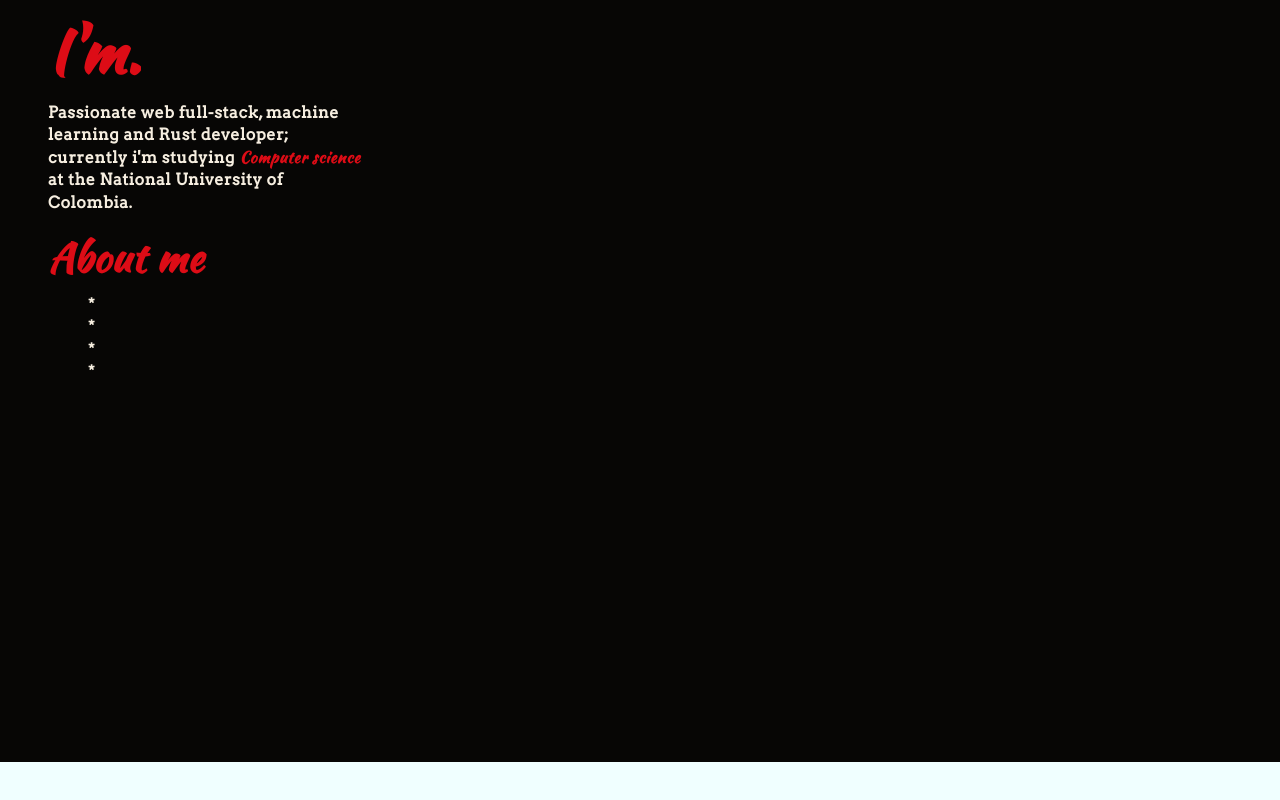
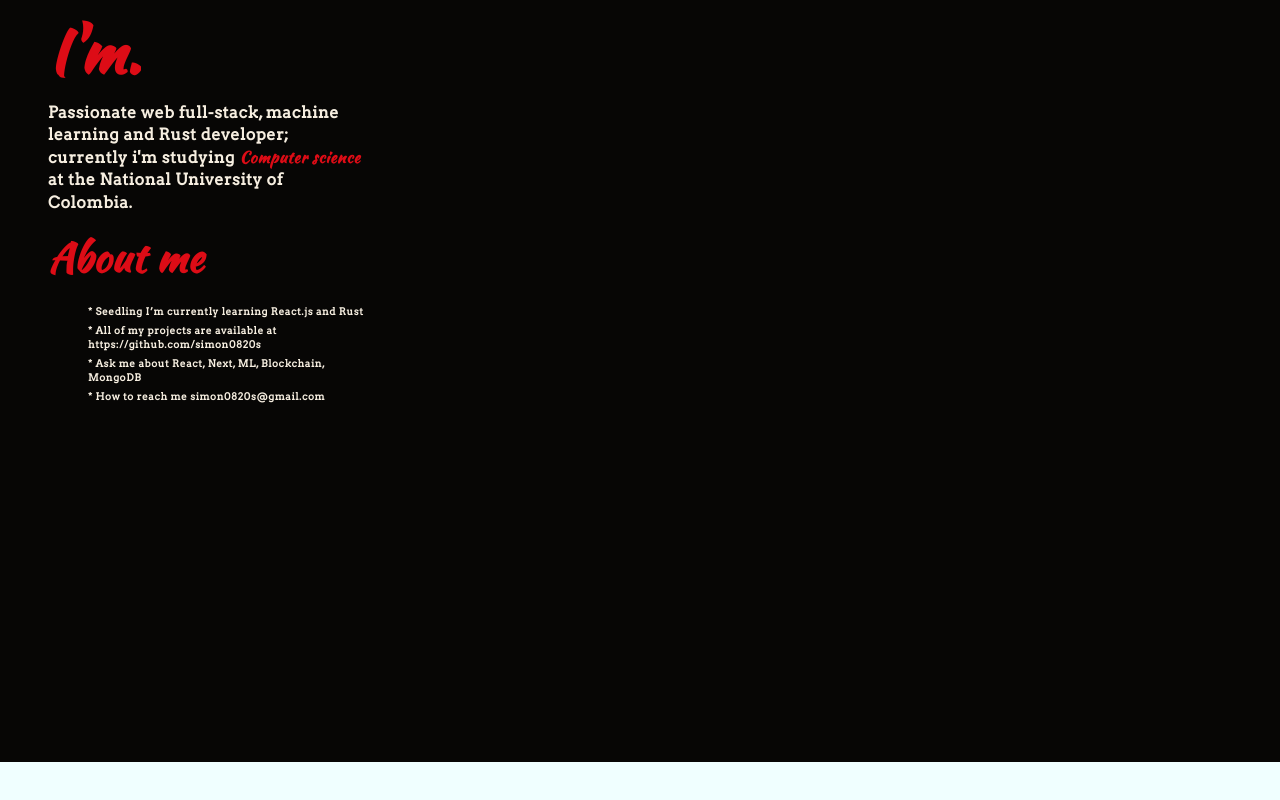
Before and after one commit to simon0820s/MyWeb, a React (Vite) app: page / in a window 1280 px wide. Shown: the part 838-1638 px from the top of the page. Built offline with nearby package versions, Linux system fonts and the light colour scheme.

Commit message:
progress at about section

```diff
--- a/src/components/AboutMeAricle/index.tsx
+++ b/src/components/AboutMeAricle/index.tsx
@@ -16,10 +16,10 @@ const AboutMeArticle = () => {
           <div>
             <span className="vertical-bar"></span>
             <ul className="normal-text about-me-list">
-              <li>*</li>
-              <li>*</li>
-              <li>*</li>
-              <li>*</li>
+              <li>* Seedling I’m currently learning React.js and Rust</li>
+              <li>* All of my projects are available at https://github.com/simon0820s</li>
+              <li>* Ask me about React, Next, ML, Blockchain, MongoDB</li>
+              <li>* How to reach me simon0820s@gmail.com</li>
             </ul>
           </div>
         </div>
--- a/src/components/AboutMeAricle/styles.css
+++ b/src/components/AboutMeAricle/styles.css
@@ -12,16 +12,10 @@
   font-weight: 900;
 }
 
-.home-article .normal-text {
+.home-article p {
   opacity: 0;
   margin: 0;
   animation: initial-text 1s 2.3s ease-out forwards;
-}
-
-@keyframes initial-text {
-  100% {
-    opacity: 1;
-  }
 }
 
 .title-about {
@@ -37,4 +31,15 @@
 
 .about-me-list {
   list-style: none;
+  font-size: 10px;
+  font-weight: 600;
+  display: flex;
+  flex-direction: column;
+  gap: 5px;
 }
+
+@keyframes initial-text {
+  100% {
+    opacity: 1;
+  }
+}
```
